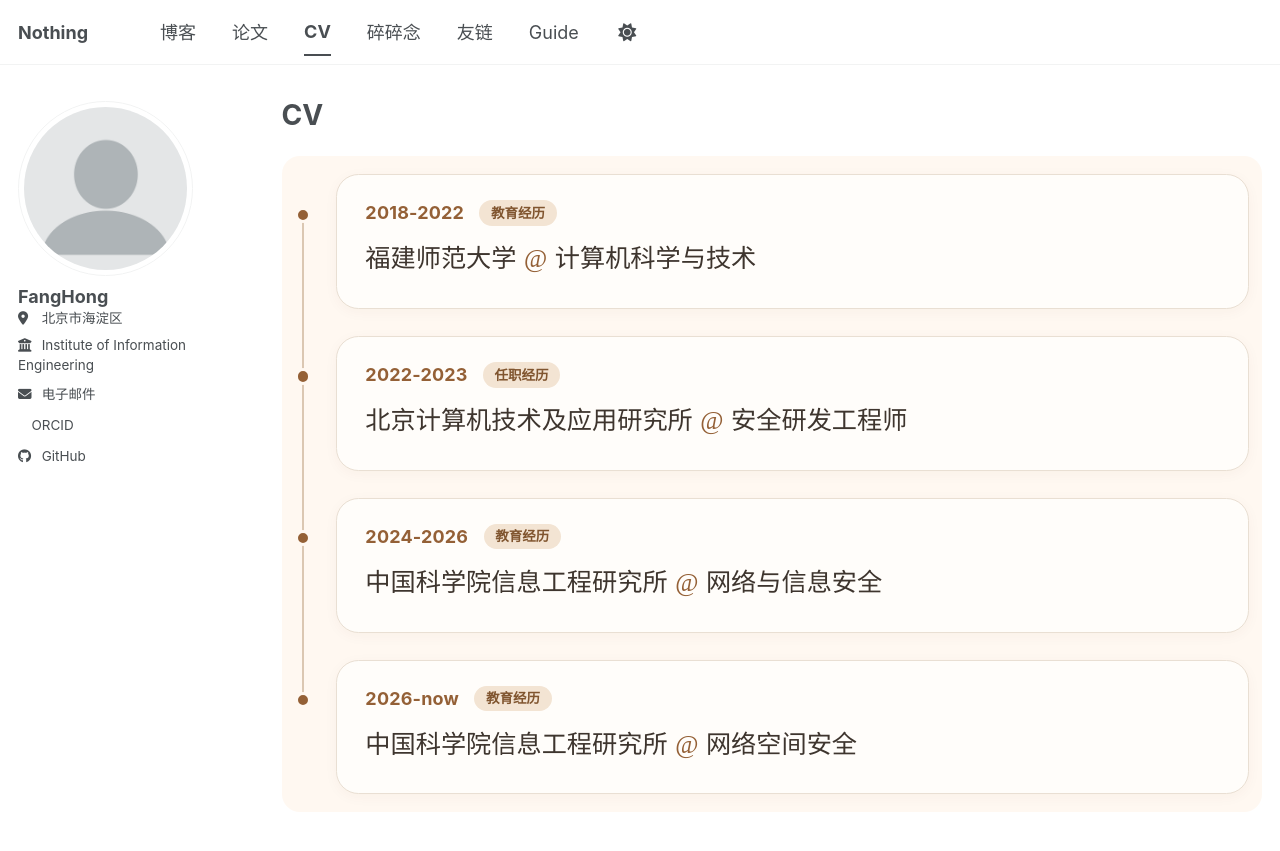
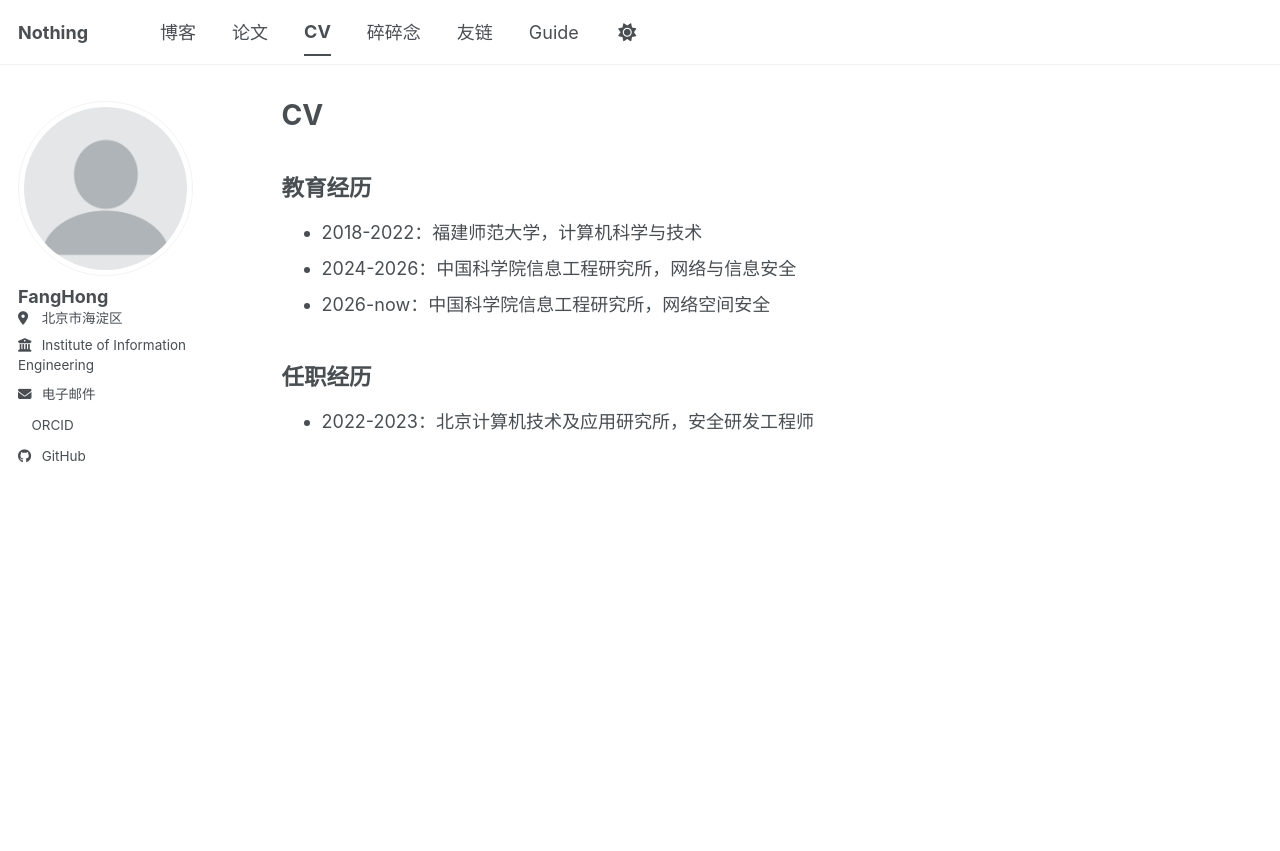
Before and after one commit to bmovo/bmovo.github.com, a Jekyll site: the page built from _pages/cv.md, in a window 1280 px wide. Shown: the top 851 px of the page. Built offline with Jekyll 4.4.1, drawn with Linux system fonts in a browser that asks for light colours; a style sheet for code colours, icons or effects is not loaded.

Commit message:
更新UI

```diff
--- a/_pages/cv.md
+++ b/_pages/cv.md
@@ -7,18 +7,14 @@ redirect_from:
   - /resume
 ---
 
-<section class="cv-timeline" aria-label="教育与任职经历">
-  <ol class="cv-timeline__list" role="list">
-    {% for experience in site.data.cv.experiences %}
-    <li class="cv-timeline__item">
-      <article class="cv-timeline__card">
-        <div class="cv-timeline__meta">
-          <span class="cv-timeline__period">{{ experience.period | escape }}</span>
-          <span class="cv-timeline__type">{{ experience.type | escape }}</span>
-        </div>
-        <h2 class="cv-timeline__description"><span class="cv-timeline__organization">{{ experience.organization | escape }}</span><span class="cv-timeline__separator">@</span><span class="cv-timeline__detail">{{ experience.detail | escape }}</span></h2>
-      </article>
-    </li>
-    {% endfor %}
-  </ol>
-</section>
+## 教育经历
+
+{% assign education = site.data.cv.experiences | where: "type", "教育经历" %}
+{% for experience in education %}* {{ experience.period | escape }}：{{ experience.organization | escape }}，{{ experience.detail | escape }}
+{% endfor %}
+
+## 任职经历
+
+{% assign employment = site.data.cv.experiences | where: "type", "任职经历" %}
+{% for experience in employment %}* {{ experience.period | escape }}：{{ experience.organization | escape }}，{{ experience.detail | escape }}
+{% endfor %}
--- a/_sass/layout/_cv-timeline.scss
+++ /dev/null
@@ -1,147 +0,0 @@
-.cv-timeline {
-  --cv-background: #fff8f1;
-  --cv-card: #fffdfa;
-  --cv-card-border: #e9dfd3;
-  --cv-text: #3e352e;
-  --cv-accent: #946036;
-  --cv-line: #dbc7b2;
-  --cv-pill: #f3e4d3;
-  --cv-pill-text: #80552f;
-  --cv-shadow: 0 3px 14px rgba(91, 63, 37, 0.04);
-  --cv-gap: 1.5rem;
-
-  box-sizing: border-box;
-  width: 100%;
-  margin: 1.5rem 0 2rem;
-  padding: 1rem 0.75rem;
-  border-radius: 1rem;
-  background: var(--cv-background);
-  color: var(--cv-text);
-
-  .cv-timeline__list {
-    display: grid;
-    gap: var(--cv-gap);
-    margin: 0;
-    padding: 0;
-    list-style: none;
-  }
-
-  .cv-timeline__item {
-    position: relative;
-    min-width: 0;
-    margin: 0;
-    padding: 0 0 0 2.25rem;
-
-    &::before {
-      position: absolute;
-      top: 2.2rem;
-      left: 0.4rem;
-      width: 2px;
-      height: calc(100% + var(--cv-gap));
-      background: var(--cv-line);
-      content: "";
-    }
-
-    &::after {
-      position: absolute;
-      top: 1.8rem;
-      left: 0;
-      box-sizing: border-box;
-      width: 0.9rem;
-      height: 0.9rem;
-      border: 3px solid var(--cv-background);
-      border-radius: 50%;
-      background: var(--cv-accent);
-      content: "";
-    }
-
-    &:last-child::before {
-      display: none;
-    }
-  }
-
-  .cv-timeline__card {
-    min-width: 0;
-    padding: 1.35rem 1.6rem 1.5rem;
-    border: 1px solid var(--cv-card-border);
-    border-radius: 1.25rem;
-    background: var(--cv-card);
-    box-shadow: var(--cv-shadow);
-  }
-
-  .cv-timeline__meta {
-    display: flex;
-    flex-wrap: wrap;
-    align-items: center;
-    gap: 0.5rem 0.85rem;
-    margin-bottom: 0.65rem;
-    font-family: $global-font-family;
-    line-height: 1.5;
-  }
-
-  .cv-timeline__period {
-    color: var(--cv-accent);
-    font-size: 1rem;
-    font-weight: 700;
-    letter-spacing: 0.01em;
-    white-space: nowrap;
-  }
-
-  .cv-timeline__type {
-    padding: 0.15rem 0.65rem;
-    border-radius: 999px;
-    background: var(--cv-pill);
-    color: var(--cv-pill-text);
-    font-size: 0.75rem;
-    font-weight: 600;
-    white-space: nowrap;
-  }
-
-  .cv-timeline__description {
-    margin: 0;
-    padding: 0;
-    border: 0;
-    color: var(--cv-text);
-    font-family: "Noto Serif SC", "Songti SC", SimSun, serif;
-    font-size: 1.4rem;
-    font-weight: 500;
-    line-height: 1.7;
-    overflow-wrap: anywhere;
-  }
-
-  .cv-timeline__separator {
-    margin: 0 0.3em;
-    color: var(--cv-accent);
-  }
-
-  @media (max-width: 600px) {
-    --cv-gap: 1rem;
-
-    padding: 1.25rem 0.75rem;
-    border-radius: 0.75rem;
-
-    .cv-timeline__item {
-      padding-left: 1.5rem;
-    }
-
-    .cv-timeline__card {
-      padding: 1.1rem 1rem 1.2rem;
-    }
-
-    .cv-timeline__description {
-      font-size: 1.2rem;
-    }
-  }
-}
-
-html[data-theme="dark"] .cv-timeline {
-  --cv-background: #26231f;
-  --cv-card: #302b26;
-  --cv-card-border: #4a3e32;
-  --cv-text: #eee3d7;
-  --cv-accent: #e3ae7c;
-  --cv-line: #68503b;
-  --cv-pill: #4b3828;
-  --cv-pill-text: #f0c8a2;
-  --cv-shadow: none;
-}
--- a/assets/css/main.scss
+++ b/assets/css/main.scss
@@ -35,7 +35,6 @@
     "layout/page",
     "layout/archive",
     "layout/blog-search",
-    "layout/cv-timeline",
     "layout/friends",
     "layout/sidebar"
 ;
```
Also changed, not shown: _data/friends.yml (+1 -7 lines).
